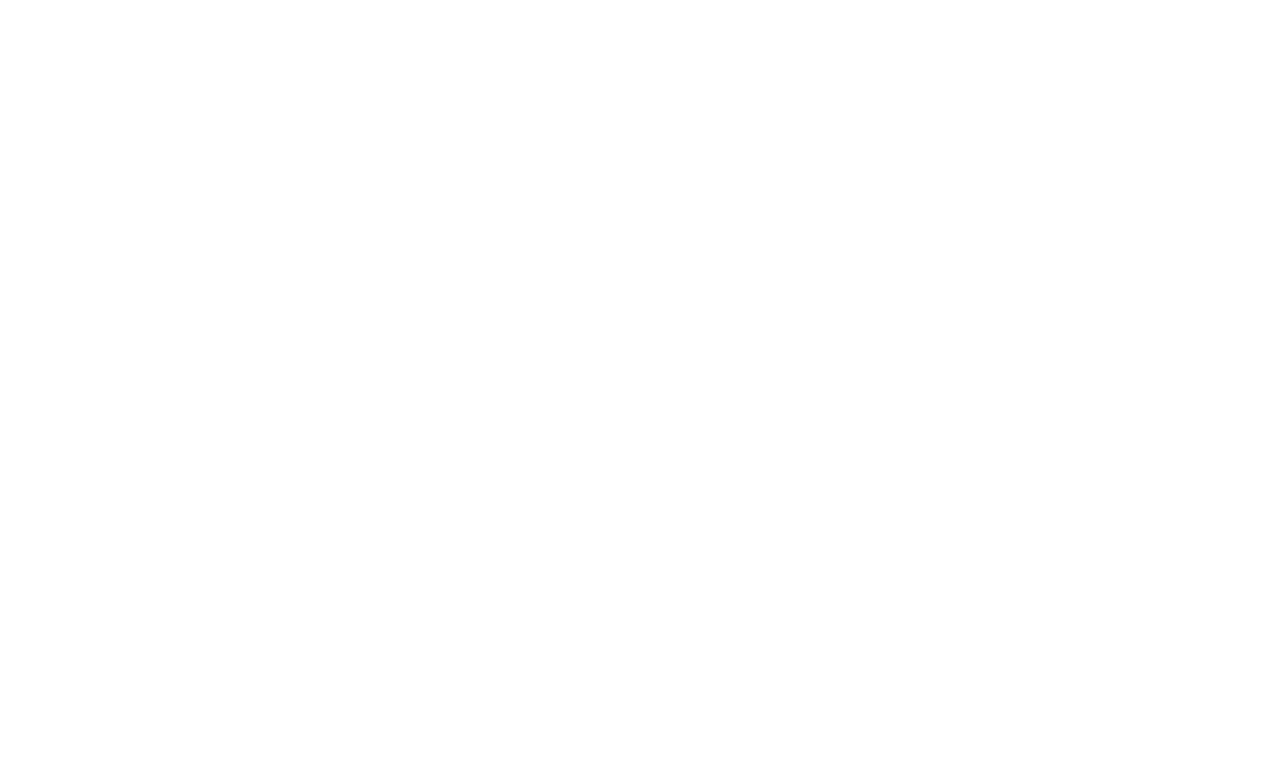
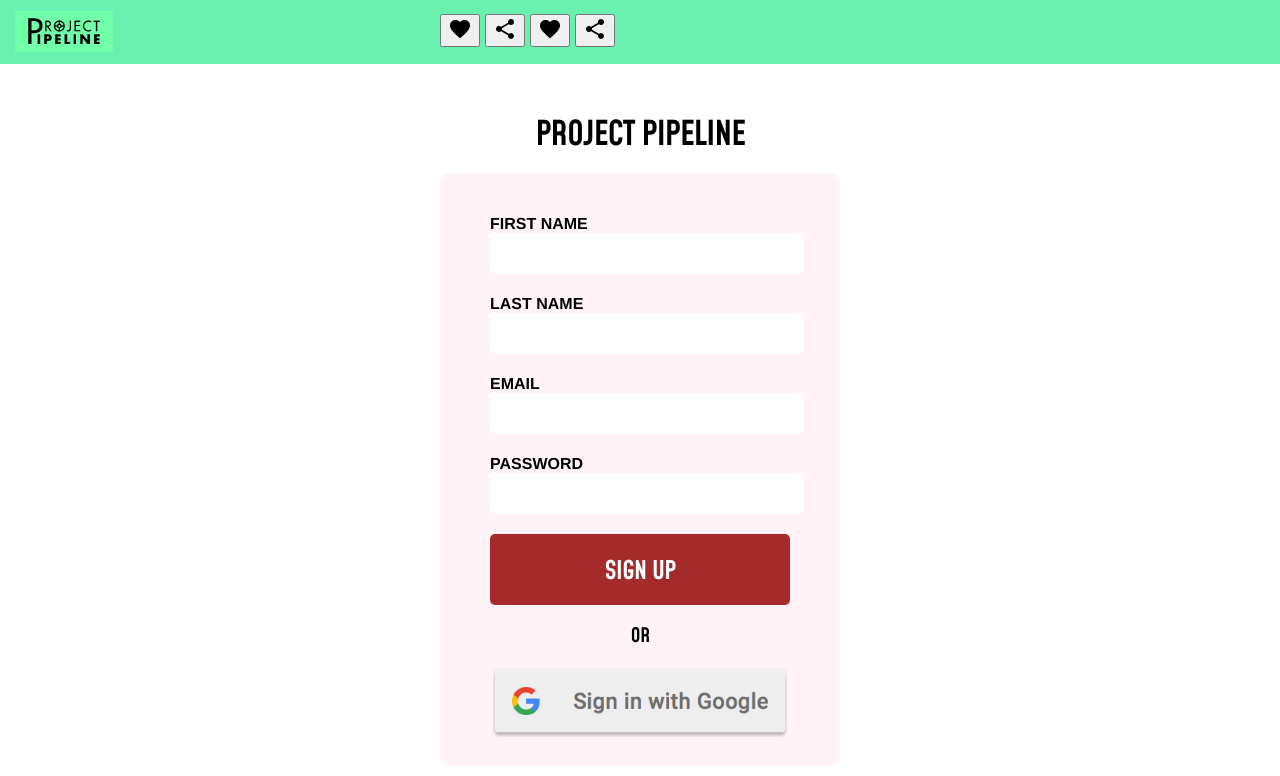
Before and after one commit to Project-Pipeline/Pipeline-frontend, an Angular app: page /login in a window 1280 px wide. Shown: the top 776 px of the page. Built offline with nearby package versions, Linux system fonts and the light colour scheme.

Commit message:
Inital work on navbar

```diff
--- a/src/app/components/navbar/navbar.component.html
+++ b/src/app/components/navbar/navbar.component.html
@@ -1,13 +1,20 @@
-<mat-toolbar>
-  <button mat-icon-button class="example-icon" aria-label="Example icon-button with menu icon">
-    <mat-icon>menu</mat-icon>
+<mat-toolbar color="primary" class='toolbar'>
+
+ <div class="navbar-button-pair">
+    <button mat-icon-button  class="example-icon favorite-icon" aria-label="Example icon-button with heart icon">
+      <mat-icon>favorite</mat-icon>
     </button>
-  <span>My App</span>
-  <span class="example-spacer"></span>
+
+    <button mat-icon-button class="example-icon" aria-label="Example icon-button with share icon">
+      <mat-icon>share</mat-icon>
+    </button>
+
     <button mat-icon-button class="example-icon favorite-icon" aria-label="Example icon-button with heart icon">
         <mat-icon>favorite</mat-icon>
       </button>
+
     <button mat-icon-button class="example-icon" aria-label="Example icon-button with share icon">
         <mat-icon>share</mat-icon>
     </button>
+</div>
   </mat-toolbar>
--- a/src/app/components/navbar/navbar.component.scss
+++ b/src/app/components/navbar/navbar.component.scss
@@ -1,3 +1,21 @@
 .example-spacer {
     flex: 1 1 auto;
   }
+
+.navbar-button-pair {
+    margin-right: 50%;
+    margin-left: auto;
+    width:       200px;
+    button {
+        margin-right: 5px;
+    }
+}
+
+
+.toolbar {
+    background-image: url("~src/assets/images/pipeline-logo-1.png");
+    background-size: 10%;
+    background-repeat: no-repeat;
+    background-position-y: 50%;
+
+}
--- a/src/app/components/navbar/navbar.component.ts
+++ b/src/app/components/navbar/navbar.component.ts
@@ -1,7 +1,5 @@
-import { BreakpointObserver, Breakpoints } from "@angular/cdk/layout";
-import { Observable } from "rxjs";
-import { map } from "rxjs/operators";
-import {ChangeDetectionStrategy, Component, Input, OnInit} from '@angular/core';
+
+import {Component, Input, OnInit} from '@angular/core';
 import {User} from "../../models/model classes/user/User";
 
 @Component({
@@ -11,12 +9,10 @@
 })
 export class NavbarComponent {
 
-  isHandset$: Observable<boolean> = this.breakpointObserver
-    .observe(Breakpoints.Handset)
-    .pipe(map((result) => result.matches));
+    @Input() user: User
+  constructor(){}
 
-  @Input() user: User
-  constructor(private breakpointObserver: BreakpointObserver) {
 
-  }
+  ngOnInit(): void {}
+
 }
--- /dev/null
+++ b/src/assets/material-theme.scss
@@ -0,0 +1,10 @@
+@import '~@angular/material/theming';
+
+@include mat-core();
+
+$primary: mat-palette($mat-green, A200);
+$accent: mat-palette($mat-indigo, A200, A100, A400);
+$warn: mat-palette($mat-red);
+$theme: mat-light-theme($primary, $accent, $warn);
+
+@include angular-material-theme($theme);
--- a/src/styles.scss
+++ b/src/styles.scss
@@ -1,6 +1,7 @@
 /* You can add global styles to this file, and also import other style files */
 @import "app/common-css/width-container";
 @import "fonts";
+@import "assets/material-theme.scss";
 
 body {
     margin: 0;
--- a/tsconfig.app.json
+++ b/tsconfig.app.json
@@ -3,6 +3,7 @@
   "compilerOptions": {
     "outDir": "./out-tsc/app",
     "types": []
+
   },
   "files": [
     "src/main.ts",
@@ -10,5 +11,8 @@
   ],
   "include": [
     "src/**/*.d.ts"
-  ]
+  ],
+  "angularCompilerOptions": {
+    "enableIvy": false
+  }
 }
```
Also changed, not shown: src/app/app.module.ts (+7 -2 lines), src/app/components/navbarOld/navbar.component.html (deleted, +0 -12 lines), src/app/components/navbarOld/navbar.component.scss (deleted, +0 -44 lines), src/app/components/navbarOld/navbar.component.ts (deleted, +0 -18 lines), src/assets/images/pipeline-logo-1.png (added), 1 other file (tests, documents, lock files or other folders). Lines whose indentation alone changed are shown as unchanged.
